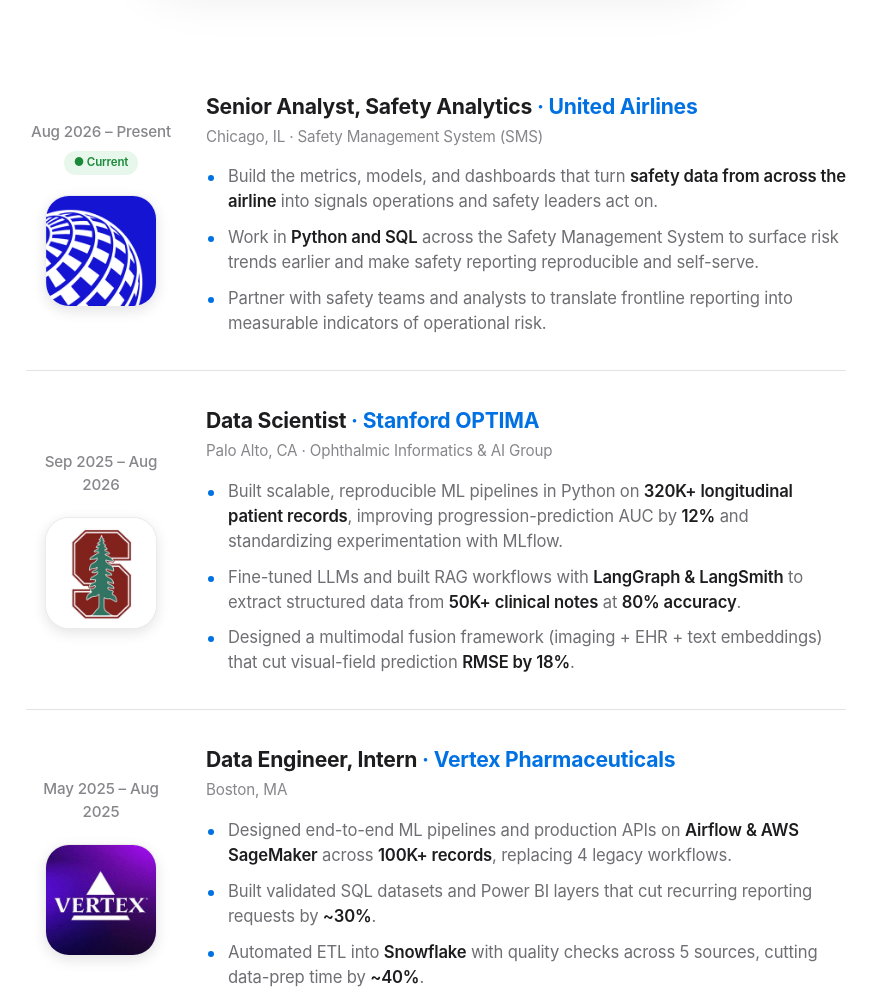
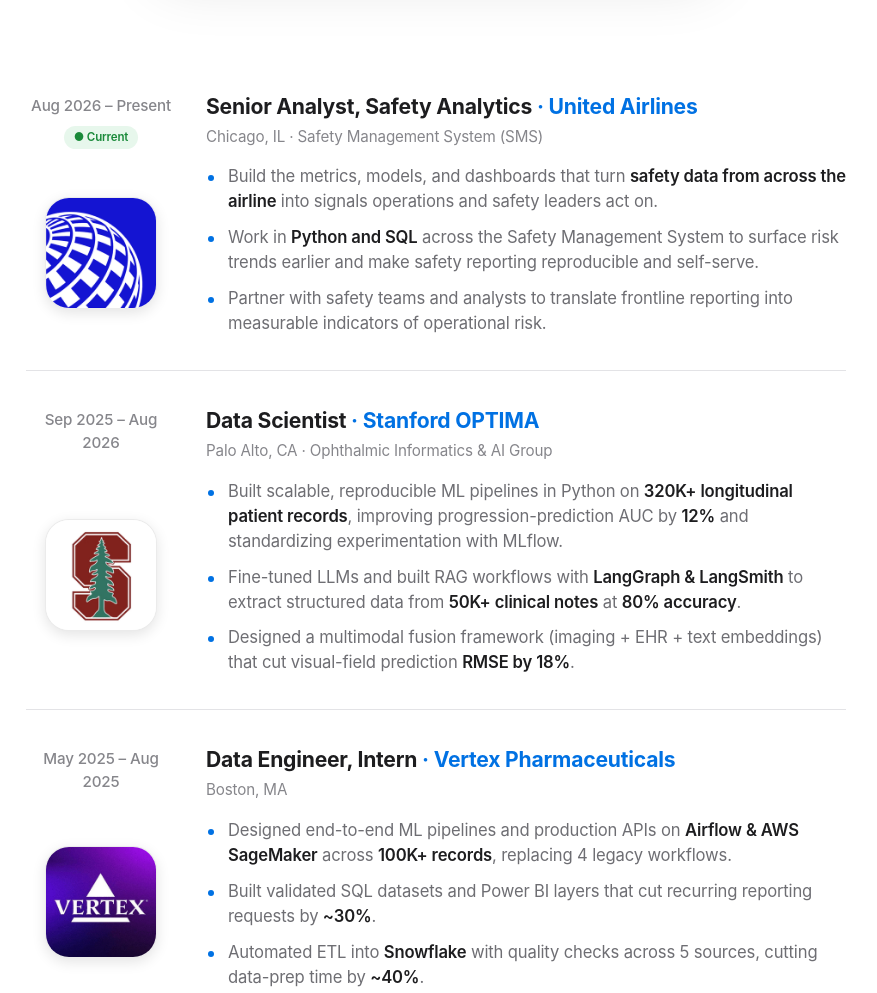
Before and after one commit to SaiMulagan/saimulagan.github.io, a plain HTML site: page index.html in a window 1280 px wide. Shown: the part 4080-5073 px from the top of the page, without its empty margins (204-1081 px from the left). Drawn offline with Linux system fonts and the light colour scheme.

Commit message:
Pin the dates back to the top, keep the logos centred
Centring the whole column dragged the dates down away from the job
titles. Wrap the date and Current badge in a .meta block, make the
column a flex column so .meta sits at the top, and give the tile auto
top and bottom margins so it still centres in the space left over.

Co-Authored-By: Claude Opus 5 <noreply@anthropic.com>
Claude-Session: https://claude.ai/code/session_011hEjMFMKx9h2Ft57Xo8PLx

```diff
--- a/index.html
+++ b/index.html
@@ -199,12 +199,14 @@
   /* Experience */
   .exp { background: var(--bg-section); }
   .timeline { max-width: 820px; margin: 60px auto 0; }
-  .job { display: grid; grid-template-columns: 150px 1fr; gap: 30px; padding: 34px 0; border-top: 1px solid var(--line); align-items: center; }
+  .job { display: grid; grid-template-columns: 150px 1fr; gap: 30px; padding: 34px 0; border-top: 1px solid var(--line); }
   .job:first-child { border-top: 0; }
-  .job .when { color: var(--faint); font-size: 0.95rem; font-weight: 500; text-align: center; }
+  .job .when { color: var(--faint); font-size: 0.95rem; font-weight: 500; padding-top: 4px;
+    display: flex; flex-direction: column; align-items: center; text-align: center; }
+  .job .when .meta { margin-bottom: 20px; }
   .job .when .now { display: inline-block; margin-top: 8px; font-size: 0.72rem; font-weight: 600; color: #1a8a3a; background: #e7f7ec; border-radius: 980px; padding: 3px 10px; }
   .job .when .co-logo {
-    display: block; width: 112px; height: 112px; margin: 20px auto 0;
+    display: block; width: 112px; height: 112px; margin: auto 0;
     border-radius: 24px; border: 1px solid rgba(0,0,0,0.08);
     box-shadow: 0 4px 14px rgba(0,0,0,0.11);
     object-fit: cover; background: #fff;
@@ -269,8 +271,9 @@
     .stat-strip { grid-template-columns: 1fr 1fr; gap: 36px 0; }
     .stat-strip > *:nth-child(2) { border-right: 0; }
     .job { grid-template-columns: 1fr; gap: 8px; }
-    .job .when { padding-top: 0; text-align: left; }
-    .job .when .co-logo { width: 84px; height: 84px; border-radius: 18px; margin: 12px 0 0; }
+    .job .when { padding-top: 0; text-align: left; align-items: flex-start; }
+    .job .when .meta { margin-bottom: 12px; }
+    .job .when .co-logo { width: 84px; height: 84px; border-radius: 18px; margin: 0; }
     section { padding: 76px 0; }
     .hero { padding: 60px 0 0; }
   }
@@ -433,7 +436,7 @@
       <div class="timeline">
 
         <div class="job reveal">
-          <div class="when">Aug 2026 – Present<br /><span class="now">● Current</span>
+          <div class="when"><div class="meta">Aug 2026 – Present<br /><span class="now">● Current</span></div>
             <img class="co-logo" src="logo-united.png" alt="" loading="lazy" onerror="this.remove()" /></div>
           <div>
             <h3>Senior Analyst, Safety Analytics <span class="at">· United Airlines</span></h3>
@@ -447,7 +450,7 @@
         </div>
 
         <div class="job reveal">
-          <div class="when">Sep 2025 – Aug 2026
+          <div class="when"><div class="meta">Sep 2025 – Aug 2026</div>
             <img class="co-logo" src="logo-stanford.png" alt="" loading="lazy" onerror="this.remove()" /></div>
           <div>
             <h3>Data Scientist <span class="at">· Stanford OPTIMA</span></h3>
@@ -461,7 +464,7 @@
         </div>
 
         <div class="job reveal">
-          <div class="when">May 2025 – Aug 2025
+          <div class="when"><div class="meta">May 2025 – Aug 2025</div>
             <img class="co-logo" src="logo-vertex.png" alt="" loading="lazy" onerror="this.remove()" /></div>
           <div>
             <h3>Data Engineer, Intern <span class="at">· Vertex Pharmaceuticals</span></h3>
@@ -475,7 +478,7 @@
         </div>
 
         <div class="job reveal">
-          <div class="when">May 2024 – May 2025
+          <div class="when"><div class="meta">May 2024 – May 2025</div>
             <img class="co-logo" src="logo-walmart.png" alt="" loading="lazy" onerror="this.remove()" /></div>
           <div>
             <h3>Data Scientist, Co-op <span class="at">· Walmart</span></h3>
@@ -489,7 +492,7 @@
         </div>
 
         <div class="job reveal">
-          <div class="when">May 2023 – Aug 2023
+          <div class="when"><div class="meta">May 2023 – Aug 2023</div>
             <img class="co-logo" src="logo-walmart.png" alt="" loading="lazy" onerror="this.remove()" /></div>
           <div>
             <h3>Data Scientist, Intern <span class="at">· Walmart</span></h3>
```
